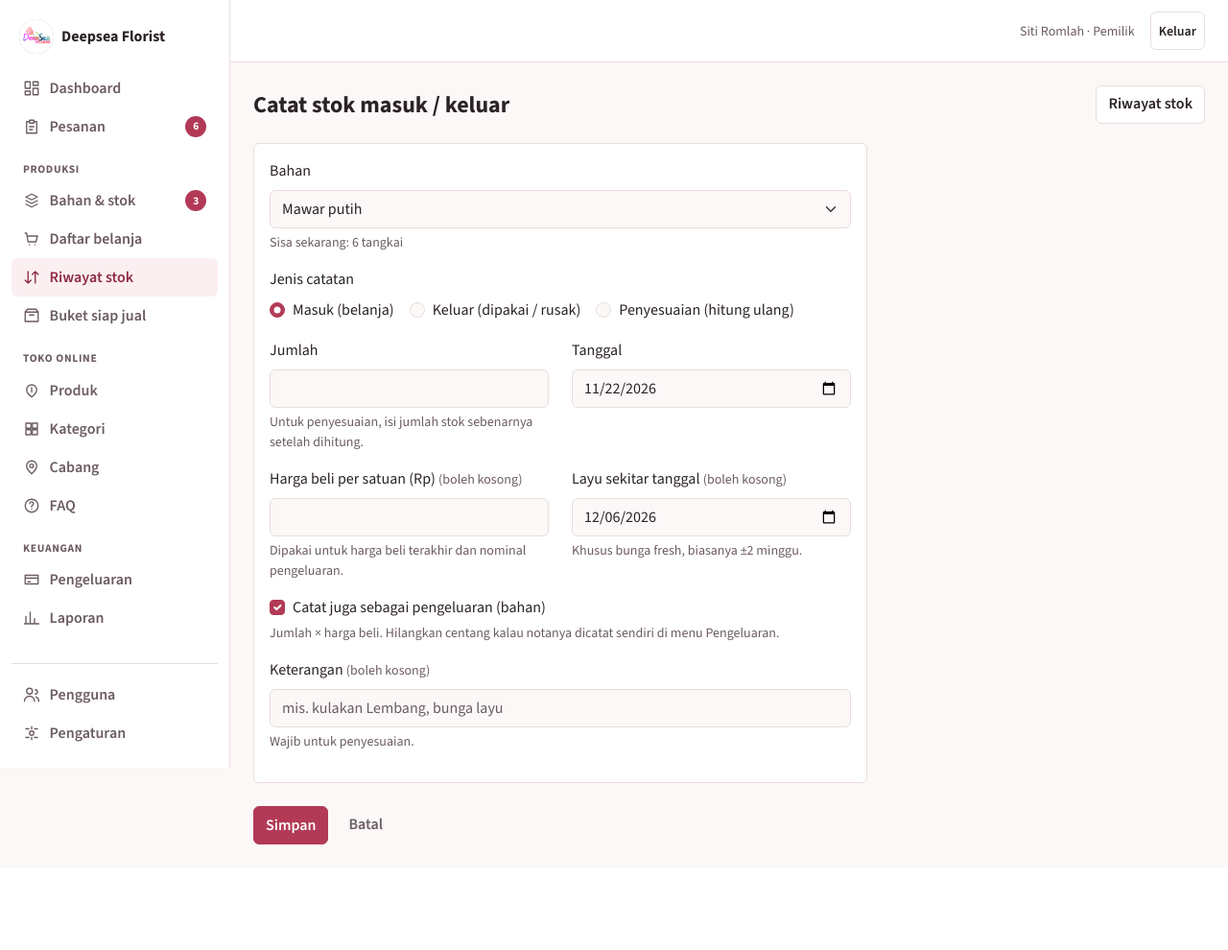
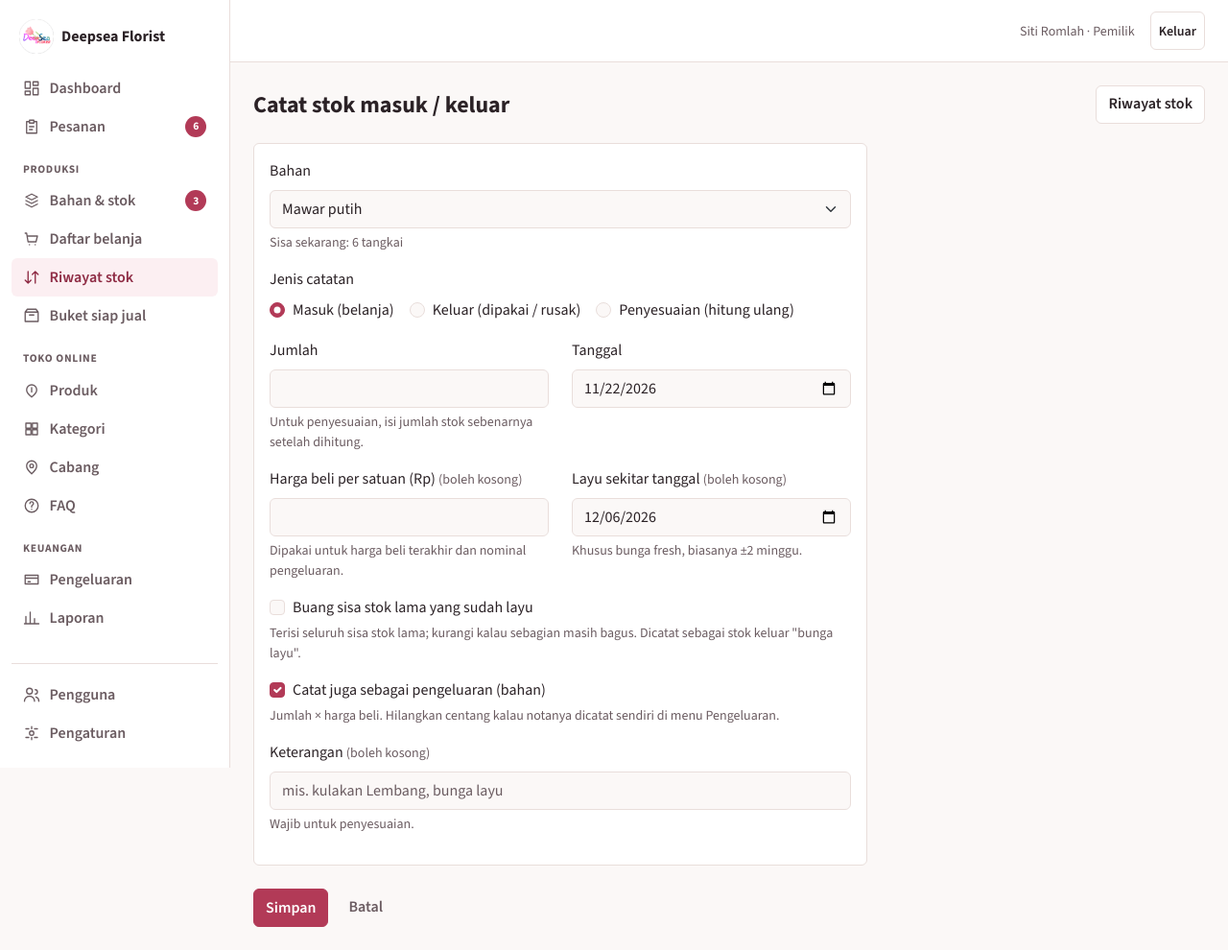
Before and after one commit to Erlangga2207/deepsea_florist, a Laravel app: page /admin/mutasi-stok/create?bahan=1 in a window 1280 px wide. Shown: the whole page at 96% size. Before the commit the page ends 880 px from the top, so only its background shows below. Run offline with Laravel 12, Linux system fonts and the light colour scheme; a user stored in the database is signed in; data comes from the database, SQL or seed files in the repository.

Commit message:
feat: pengingat pesanan H-1 dan buang stok layu saat stok masuk
- Dashboard: panel "Diambil / diantar besok" + badge di menu Dashboard/Beranda.
  Hanya di panel, tanpa email/WA sesuai CLAUDE.md.
- Stok masuk bunga fresh: opsi buang sisa stok lama yang layu, jumlah
  terisi seluruh sisa dan bisa dikurangi. Dicatat sebagai stok keluar.

Co-Authored-By: Claude Opus 5.5 <noreply@anthropic.com>

```diff
--- a/app/Http/Controllers/Admin/DashboardController.php
+++ b/app/Http/Controllers/Admin/DashboardController.php
@@ -29,6 +29,7 @@ class DashboardController extends Controller
             'jatuhTempo' => Pesanan::aktif()->whereDate('tanggal_jadi', today())->count(),
             'bebanHariIni' => $bebanMinggu[0],
             'antrian' => $antrian,
+            'besok' => Pesanan::aktif()->with('pelanggan', 'item')->diambilBesok()->orderBy('created_at')->get(),
             'bahanMenipis' => $bahanMenipis,
             'bebanMinggu' => $bebanMinggu,
             'siapJual' => StokProdukJadi::where('status', 'tersedia')->latest()->get(),
--- a/app/Http/Controllers/Admin/MutasiStokController.php
+++ b/app/Http/Controllers/Admin/MutasiStokController.php
@@ -49,6 +49,7 @@ class MutasiStokController extends Controller
                 'tanggal_kadaluarsa' => $bahan->jenis === 'fresh' ? ($data['tanggal_kadaluarsa'] ?? null) : null,
                 'harga_beli' => $data['harga_beli'] ?? null,
                 'catat_pengeluaran' => $request->user()->role === 'owner' && $request->boolean('catat_pengeluaran'),
+                'buang_layu' => $bahan->jenis === 'fresh' && $request->boolean('buang_layu') ? (float) $data['jumlah_layu'] : 0,
             ]),
             'keluar' => $service->keluar($bahan, $data['jumlah'], $opsi),
             'penyesuaian' => $service->penyesuaian($bahan, $data['jumlah'], $data['keterangan'], $opsi),
--- a/app/Http/Requests/MutasiStokRequest.php
+++ b/app/Http/Requests/MutasiStokRequest.php
@@ -18,6 +18,8 @@ class MutasiStokRequest extends FormRequest
             'tanggal_kadaluarsa' => ['nullable', 'date', 'after_or_equal:tanggal'],
             'harga_beli' => ['nullable', 'numeric', 'min:0'],
             'catat_pengeluaran' => ['boolean'],
+            'buang_layu' => ['boolean'],
+            'jumlah_layu' => ['nullable', 'required_if_accepted:buang_layu', 'numeric', 'min:0'],
             'keterangan' => ['nullable', 'required_if:tipe,penyesuaian', 'string', 'max:200'],
         ];
     }
@@ -26,6 +28,7 @@ class MutasiStokRequest extends FormRequest
     {
         return [
             'keterangan.required_if' => 'Tulis alasan penyesuaian, misalnya "bunga layu" atau "hasil hitung ulang".',
+            'jumlah_layu.required_if_accepted' => 'Isi jumlah bunga layu yang dibuang.',
         ];
     }
 }
--- a/app/Models/Pesanan.php
+++ b/app/Models/Pesanan.php
@@ -61,6 +61,12 @@ class Pesanan extends Model
     public function scopeAktif($query)
     {
         return $query->whereIn('status', self::STATUS_AKTIF);
+    }
+
+    // Pengingat H-1 di dashboard dan badge menu.
+    public function scopeDiambilBesok($query)
+    {
+        return $query->whereDate('tanggal_jadi', today()->addDay());
     }
 
     public function labelStatus(): string
--- a/app/Providers/AppServiceProvider.php
+++ b/app/Providers/AppServiceProvider.php
@@ -53,6 +53,7 @@ class AppServiceProvider extends ServiceProvider
             $badge = [
                 'pesanan_masuk' => Pesanan::where('status', 'masuk')->count(),
                 'bahan_menipis' => Bahan::menipis()->count(),
+                'diambil_besok' => Pesanan::aktif()->diambilBesok()->count(),
             ];
 
             $menu = collect(config('admin-menu'))
--- a/config/admin-menu.php
+++ b/config/admin-menu.php
@@ -9,7 +9,7 @@ return [
     [
         'judul' => null,
         'item' => [
-            ['label' => 'Dashboard', 'route' => 'admin.dashboard', 'ikon' => 'M3 3h7v9H3zM14 3h7v5h-7zM14 12h7v9h-7zM3 16h7v5H3z'],
+            ['label' => 'Dashboard', 'route' => 'admin.dashboard', 'ikon' => 'M3 3h7v9H3zM14 3h7v5h-7zM14 12h7v9h-7zM3 16h7v5H3z', 'badge' => 'diambil_besok'],
             ['label' => 'Pesanan', 'route' => 'admin.pesanan.index', 'ikon' => 'M9 3h6v4H9zM9 5H5v16h14V5h-4M9 12h6M9 16h4', 'badge' => 'pesanan_masuk'],
         ],
     ],
--- a/resources/views/admin/mutasi-stok/create.blade.php
+++ b/resources/views/admin/mutasi-stok/create.blade.php
@@ -47,6 +47,22 @@
                          hint="Dipakai untuk harga beli terakhir dan nominal pengeluaran." />
                 <x-field class="col-sm-6" label="Layu sekitar tanggal" name="tanggal_kadaluarsa" type="date"
                          :value="today()->addDays(14)->toDateString()" hint="Khusus bunga fresh, biasanya ±2 minggu." />
+                {{-- Tidak otomatis: stok satu angka per bahan (bukan per kulakan) dan tanggal layu hanya perkiraan,
+                     jadi yang menentukan berapa yang benar-benar layu tetap orang yang melihat bunganya. --}}
+                <div class="col-12 mb-3" id="khusus-fresh">
+                    <div class="form-check">
+                        <input type="hidden" name="buang_layu" value="0">
+                        <input class="form-check-input" type="checkbox" id="buang_layu" name="buang_layu" value="1" @checked(old('buang_layu'))>
+                        <label class="form-check-label" for="buang_layu">Buang sisa stok lama yang sudah layu</label>
+                    </div>
+                    <div id="isian-layu" class="mt-2" style="max-width:240px">
+                        <label class="form-label" for="jumlah_layu">Jumlah layu dibuang</label>
+                        <input type="number" step="0.01" min="0" id="jumlah_layu" name="jumlah_layu" value="{{ old('jumlah_layu') }}"
+                               class="form-control @error('jumlah_layu') is-invalid @enderror">
+                        @error('jumlah_layu') <div class="invalid-feedback">{{ $message }}</div> @enderror
+                    </div>
+                    <div class="form-text">Terisi seluruh sisa stok lama; kurangi kalau sebagian masih bagus. Dicatat sebagai stok keluar "bunga layu".</div>
+                </div>
                 @if (auth()->user()->role === 'owner')
                     <div class="col-12 mb-3">
                         <div class="form-check">
@@ -74,6 +90,9 @@
         const pilihBahan = document.getElementById('bahan_id');
         const khususMasuk = document.getElementById('khusus-masuk');
         const kadaluarsa = document.getElementById('tanggal_kadaluarsa').closest('.col-sm-6');
+        const khususFresh = document.getElementById('khusus-fresh');
+        const buangLayu = document.getElementById('buang_layu');
+        const jumlahLayu = document.getElementById('jumlah_layu');
 
         function perbarui() {
             const opsi = pilihBahan.selectedOptions[0];
@@ -82,9 +101,17 @@
                 ? `Sisa sekarang: ${opsi.dataset.stok.replace('.', ',')} ${opsi.dataset.satuan}`
                 : '';
             khususMasuk.hidden = tipe !== 'masuk';
-            kadaluarsa.hidden = opsi.dataset.jenis !== 'fresh';
+            kadaluarsa.hidden = khususFresh.hidden = opsi.dataset.jenis !== 'fresh';
+            document.getElementById('isian-layu').hidden = !buangLayu.checked;
         }
 
+        // Saat dicentang atau ganti bahan, isi awal = seluruh sisa stok lama (tidak minus).
+        function isiJumlahLayu() {
+            if (buangLayu.checked) jumlahLayu.value = Math.max(0, parseFloat(pilihBahan.selectedOptions[0].dataset.stok || 0));
+        }
+
+        buangLayu.addEventListener('change', () => { isiJumlahLayu(); perbarui(); });
+        pilihBahan.addEventListener('change', isiJumlahLayu);
         pilihBahan.addEventListener('change', perbarui);
         document.querySelectorAll('input[name="tipe"]').forEach(r => r.addEventListener('change', perbarui));
         perbarui();
--- a/resources/views/layouts/admin.blade.php
+++ b/resources/views/layouts/admin.blade.php
@@ -2,7 +2,7 @@
     $isOwner = auth()->user()->role === 'owner';
     // Bottom nav HP: [nama route, label, ikon, kunci badge, aktif?]
     $navHp = [
-        ['admin.dashboard', 'Beranda', 'M3 11l9-8 9 8M5 9.5V21h14V9.5M10 21v-6h4v6', null, request()->routeIs('admin.dashboard')],
+        ['admin.dashboard', 'Beranda', 'M3 11l9-8 9 8M5 9.5V21h14V9.5M10 21v-6h4v6', 'diambil_besok', request()->routeIs('admin.dashboard')],
         ['admin.pesanan.index', 'Pesanan', 'M9 3h6v4H9zM9 5H5v16h14V5h-4M9 12h6M9 16h4', 'pesanan_masuk', request()->routeIs('admin.pesanan.*') && ! request()->routeIs('admin.pesanan.create')],
         ['admin.pesanan.create', 'Tambah', 'M12 5v14M5 12h14', null, request()->routeIs('admin.pesanan.create')],
         ['admin.bahan.index', 'Stok', 'M4 7l8-4 8 4-8 4zM4 12l8 4 8-4M4 17l8 4 8-4', 'bahan_menipis', request()->routeIs('admin.bahan.*')],
```
Also changed, not shown: app/Domain/Stok/MutasiStokService.php (+10 -1 lines), resources/views/admin/dashboard.blade.php (+19 -10 lines), resources/views/components/baris-pesanan.blade.php (added, +11 -0 lines), tests/Feature/PengingatDanLayuTest.php (added, +98 -0 lines).
